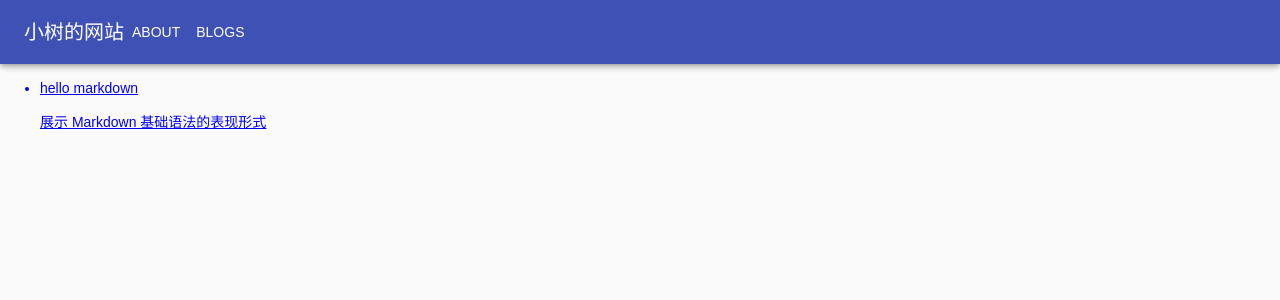
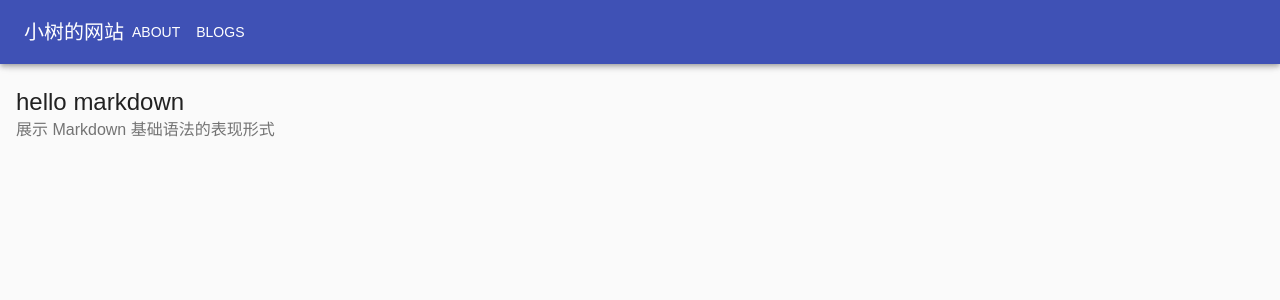
Before and after one commit to ocian/shu.moe, a React app: page /#/ in a window 1280 px wide. Both pictures are taken after a click on the button "BLOGS". Shown: the top 300 px of the page. Built offline with nearby package versions, Linux system fonts and the light colour scheme.

Commit message:
feat: 调整博客样式

```diff
--- /dev/null
+++ b/src/base.scss
@@ -0,0 +1,3 @@
+.cursor {
+  cursor: pointer;
+}
--- a/src/components/title_bar.tsx
+++ b/src/components/title_bar.tsx
@@ -6,6 +6,7 @@ import {
   useScrollTrigger,
 } from '@material-ui/core'
 import config from 'config'
+import { useHistory } from 'react-router-dom'
 import { routes } from 'routes'
 import LinkList from './link_list'
 
@@ -32,12 +33,22 @@ function HideOnScroll(props: HideOnScrollProps) {
 }
 
 export default function TitleBar(props: TitleBarProps) {
+  const history = useHistory()
+  function linkTo(path: string) {
+    history.push(path)
+  }
   return (
     <>
       <HideOnScroll {...props}>
         <AppBar>
           <Toolbar>
-            <Typography variant="h6" component="div" sx={{ flexGrow: 1 }}>
+            <Typography
+              variant="h6"
+              component="div"
+              sx={{ flexGrow: 1 }}
+              onClick={() => linkTo(config.links.HOME)}
+              className="cursor"
+            >
               {config.title}
             </Typography>
             <LinkList list={routes} />
--- a/src/config.ts
+++ b/src/config.ts
@@ -1,5 +1,8 @@
 const config = {
-  title: "小树的网站"
+  title: '小树的网站',
+  links: {
+    HOME: '/blogs',
+  },
 }
 
 export default config
--- a/src/index.tsx
+++ b/src/index.tsx
@@ -4,6 +4,7 @@ import Routes from 'routes'
 import { Store } from 'store'
 import '@fontsource/noto-serif-sc';
 import Initial from 'initial';
+import "./base.scss"
 
 const App = () => (
   <Theme>
--- /dev/null
+++ b/src/views/blog_list/index.module.scss
@@ -0,0 +1,3 @@
+.list_item_title {
+  cursor: pointer;
+}
--- a/src/views/blog_list/index.tsx
+++ b/src/views/blog_list/index.tsx
@@ -1,23 +1,58 @@
 import { useState } from 'react'
 import pageList from 'content/index'
-import { Link } from 'react-router-dom'
+import { Link, useHistory } from 'react-router-dom'
 import Layout from 'components/layout'
+import {
+  Button,
+  Divider,
+  List,
+  ListItem,
+  ListItemText,
+  Typography,
+} from '@material-ui/core'
+import styles from './index.module.scss'
 
 export default function Blog() {
+  const history = useHistory()
   const [pages] = useState(() => pageList)
+
+  function linkTo(path: string) {
+    history.push(path)
+  }
 
   return (
     <Layout>
-      <ul>
-        {pages.map((item) => (
-          <Link key={item.title} to={'/post?title=' + item.title}>
-            <li>
-              <p>{item.title}</p>
-              <p>{item.summary}</p>
-            </li>
-          </Link>
+      <List>
+        {pages.map((item, index) => (
+          <>
+            {index !== 0 && (
+              <Divider
+                key={index + '_divider'}
+                variant="inset"
+                component="li"
+              />
+            )}
+            <ListItem key={item.title + '_item'}>
+              <ListItemText
+                primary={
+                  <Typography
+                    variant="h5"
+                    onClick={() => linkTo('/post?title=' + item.title)}
+                    className={styles.list_item_title}
+                  >
+                    {item.title}
+                  </Typography>
+                }
+                secondary={
+                  <>
+                    <Typography>{item.summary}</Typography>
+                  </>
+                }
+              />
+            </ListItem>
+          </>
         ))}
-      </ul>
+      </List>
     </Layout>
   )
 }
--- a/src/views/home/index.tsx
+++ b/src/views/home/index.tsx
@@ -10,7 +10,7 @@ export default function Home() {
   return (
     <Container className={styles.page_home}>
       <Typography>
-        这里应该是有一些内容的，比如说我是前端啦，我很弱啦，但是完全想不出怎么写比较好，不如空着
+        我是一个小杂工，没有方向，没有目标，努力了解这个世界，期望自己有一个充实的人生。
       </Typography>
       <div style={{ textAlign: 'center' }}>
         <Button variant="outlined" onClick={() => linkTo('/blogs')}>
--- a/src/views/post/index.module.scss
+++ b/src/views/post/index.module.scss
@@ -1,3 +1,11 @@
 .title {
   text-align: center;
 }
+
+.content {
+  width: 100%;
+  display: block;
+}
+.content img {
+  max-width: 100%;
+}
--- a/src/views/post/index.tsx
+++ b/src/views/post/index.tsx
@@ -27,11 +27,12 @@ export default function Post() {
       <Container>
         {page && (
           <>
-            <Typography variant="h1" className={styles.title}>
+            <Typography variant="h3" className={styles.title}>
               {page.title}
             </Typography>
             <Typography>
-              <span dangerouslySetInnerHTML={{ __html: page.html }}></span>
+              <p>{page.summary}</p>
+              <span className={styles.content} dangerouslySetInnerHTML={{ __html: page.html }}></span>
             </Typography>
           </>
         )}
```
Also changed, not shown: 1 other file (tests, documents, lock files or other folders).
